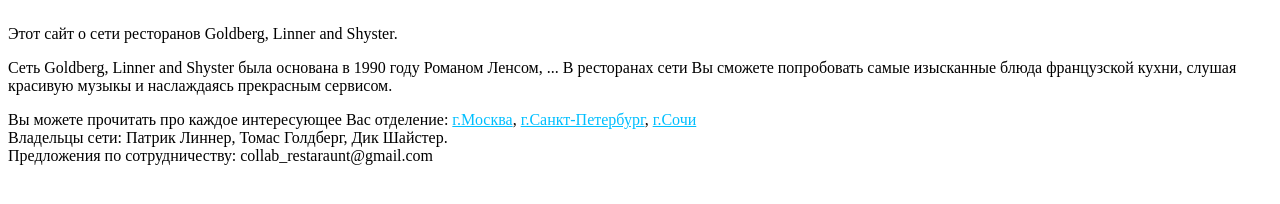
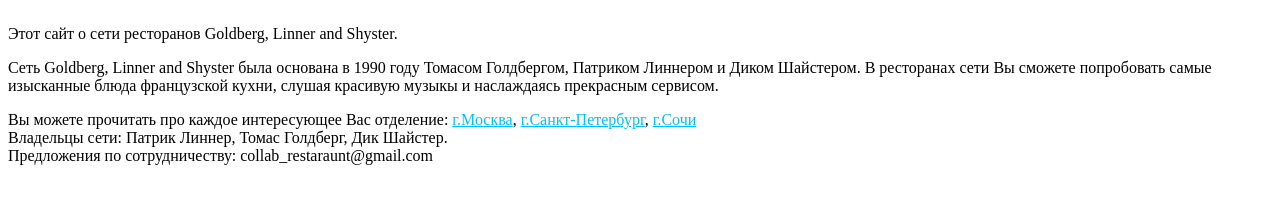
Before and after one commit to dimgrab/Site, a plain HTML site: page index.html in a window 1280 px wide. Drawn offline with Linux system fonts and the light colour scheme.

Commit message:
Update index.html

```diff
--- a/index.html
+++ b/index.html
@@ -6,8 +6,8 @@
  <head>
  <body>
      <h6></h6>Этот сайт о сети ресторанов Goldberg, Linner and Shyster.</h6>
-     <p></p>Сеть Goldberg, Linner and Shyster была основана в 1990 году Романом Ленсом, ... В ресторанах сети Вы сможете попробовать самые изысканные блюда французской кухни, слушая красивую музыкы и наслаждаясь прекрасным сервисом.</p>
-     Вы можете прочитать про каждое интересующее Вас отделение: <a href="Moscow.html">г.Москва</a>, <a href="St.Peterburg.html">г.Санкт-Петербург</a>, <a href="Sochi.html">г.Сочи</a><br>
+     <p></p>Сеть Goldberg, Linner and Shyster была основана в 1990 году Томасом Голдбергом, Патриком Линнером и Диком Шайстером. В ресторанах сети Вы сможете попробовать самые изысканные блюда французской кухни, слушая красивую музыкы и наслаждаясь прекрасным сервисом.</p>
+     Вы можете прочитать про каждое интересующее Вас отделение: <a href="Moscow.html">г.Москва</a>,  <a href="St.Peterburg.html">г.Санкт-Петербург</a>,  <a href="Sochi.html">г.Сочи</a><br>
      Владельцы сети: Патрик Линнер, Томас Голдберг, Дик Шайстер.<br>
      Предложения по сотрудничеству: collab_restaraunt@gmail.com
  </body>
```
